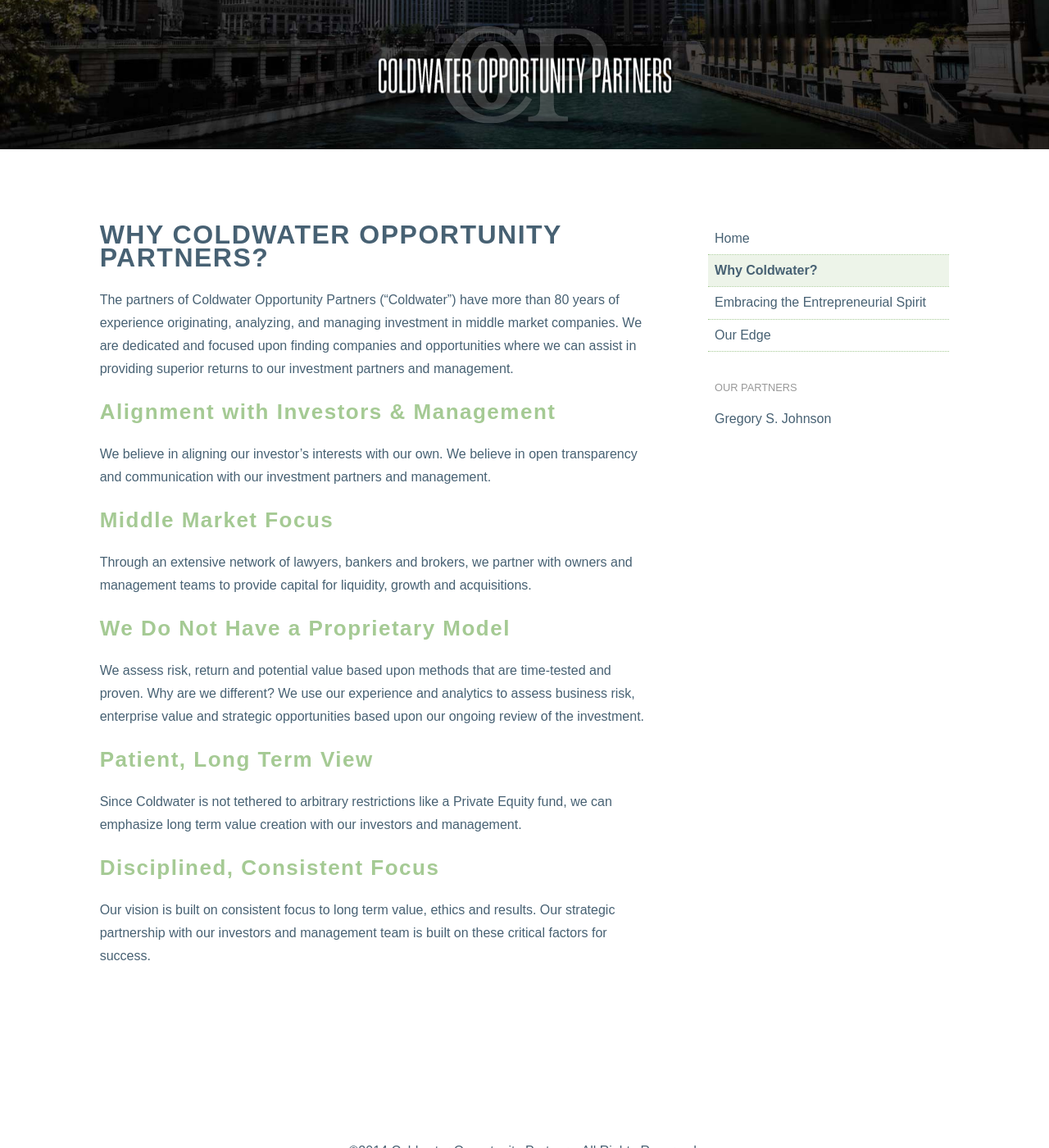
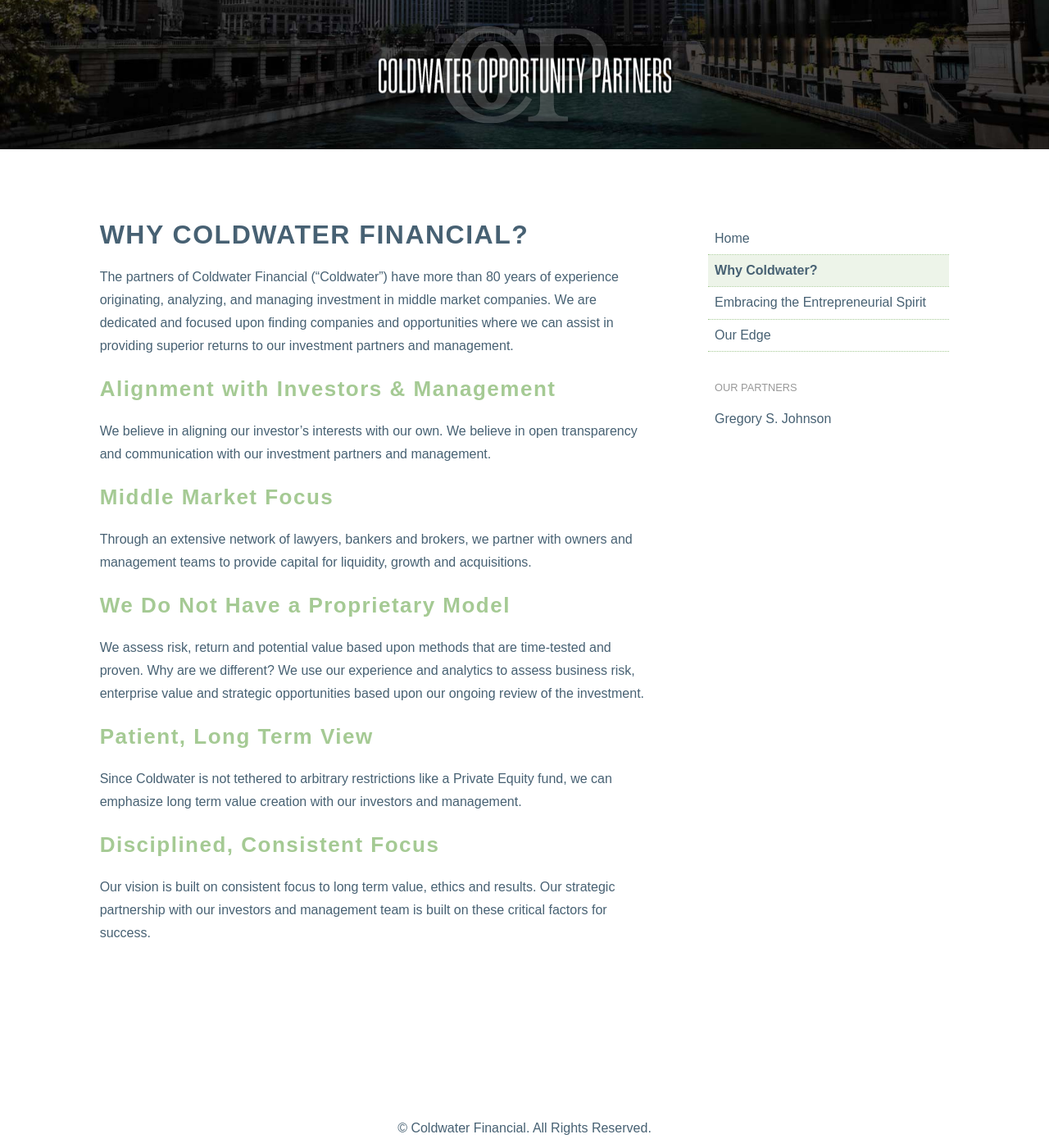
Before and after one commit to cwfin/coldwater, a Jekyll site: the page built from src/why-coldwater.md, in a window 1280 px wide and 1400 px high. Shown: the whole window at 82% size. Built offline with Jekyll 4.4.1, drawn with Linux system fonts in a browser that asks for light colours; nearby versions of some CDN libraries; some of the changed text lies outside the part shown.

Commit message:
changed all remaining "opportunity" to "financial"

```diff
--- a/src/_layouts/content.html
+++ b/src/_layouts/content.html
@@ -5,7 +5,7 @@
 
 <div class="masthead">
   <div class="masthead__logo">
-    <a href="/"><img src="/img/cop-logo.png" alt="Coldwater Opportunity Partners Logo" /></a>
+    <a href="/"><img src="/img/cop-logo.png" alt="Coldwater Financial Logo" /></a>
   </div>
 </div>
 <div class="page">
--- a/src/_layouts/default.html
+++ b/src/_layouts/default.html
@@ -23,7 +23,7 @@
         {{ content }}
 
         <section class="b b--centered">
-            <p>©2014 Coldwater Opportunity Partners. All Rights Reserved.</p>
+            <p>©{{ page.date | date: '%Y' }} Coldwater Financial. All Rights Reserved.</p>
         </section>
 
         <script src="//ajax.googleapis.com/ajax/libs/jquery/1.10.2/jquery.min.js"></script>
--- a/src/index.html
+++ b/src/index.html
@@ -1,6 +1,6 @@
 ---
 layout: default
-title: Coldwater Opportunity Partners
+title: Coldwater Financial
 slug: home
 ---
 <section id="home-header" class="hero b b--centered b--background-image">
@@ -65,7 +65,7 @@
 
 <section class="b b--centered b--background-blue">
     <div class="b__container">
-        <h3 class="header header--small">Coldwater Opportunity Partners is located at</h3>
+        <h3 class="header header--small">Coldwater Financial is located at</h3>
         <ul class="bullet-seperated-list">
             <li class="bullet-seperated-list__item">12 Salt Creek Lane</li>
             <li class="bullet-seperated-list__item">Suite 400</li>
--- a/src/why-coldwater.md
+++ b/src/why-coldwater.md
@@ -1,12 +1,12 @@
 ---
 layout: content
-title: Why Coldwater Opportunity Partners
+title: Why Coldwater Financial
 slug: why-coldwater
 ---
 
-# Why Coldwater Opportunity Partners?
+# Why Coldwater Financial?
 
-The partners of Coldwater Opportunity Partners ("Coldwater") have more than 80 years of experience originating, analyzing, and managing investment in middle market companies. We are dedicated and focused upon finding companies and opportunities where we can assist in providing superior returns to our investment partners and management.
+The partners of Coldwater Financial ("Coldwater") have more than 80 years of experience originating, analyzing, and managing investment in middle market companies. We are dedicated and focused upon finding companies and opportunities where we can assist in providing superior returns to our investment partners and management.
 
 
 ## Alignment with Investors & Management
```
Also changed, not shown: src/bios/gregory-johnson.md (+1 -1 lines).
